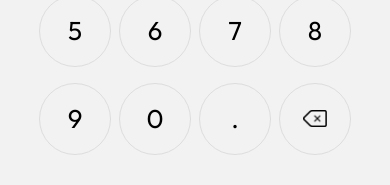
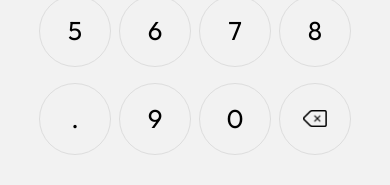
Before and after one commit to usmanjutt47/Number-OTP-verfication, a React Native app in the folder client/: screen /NumberVerification in a window 390 px wide. Shown: the part 565-750 px from the top of the page. Built offline with nearby package versions, Linux system fonts and the light colour scheme.

Commit message:
Update CustomKeyboard.jsx

```diff
--- a/client/components/CustomKeyboard.jsx
+++ b/client/components/CustomKeyboard.jsx
@@ -40,7 +40,7 @@ export default function CustomKeyboard({
           ))}
         </View>
         <View style={styles.row}>
-          {[9, 0, "."].map((number) => (
+          {[".", 9, 0].map((number) => (
             <TouchableOpacity
               key={number}
               style={styles.button}
```
